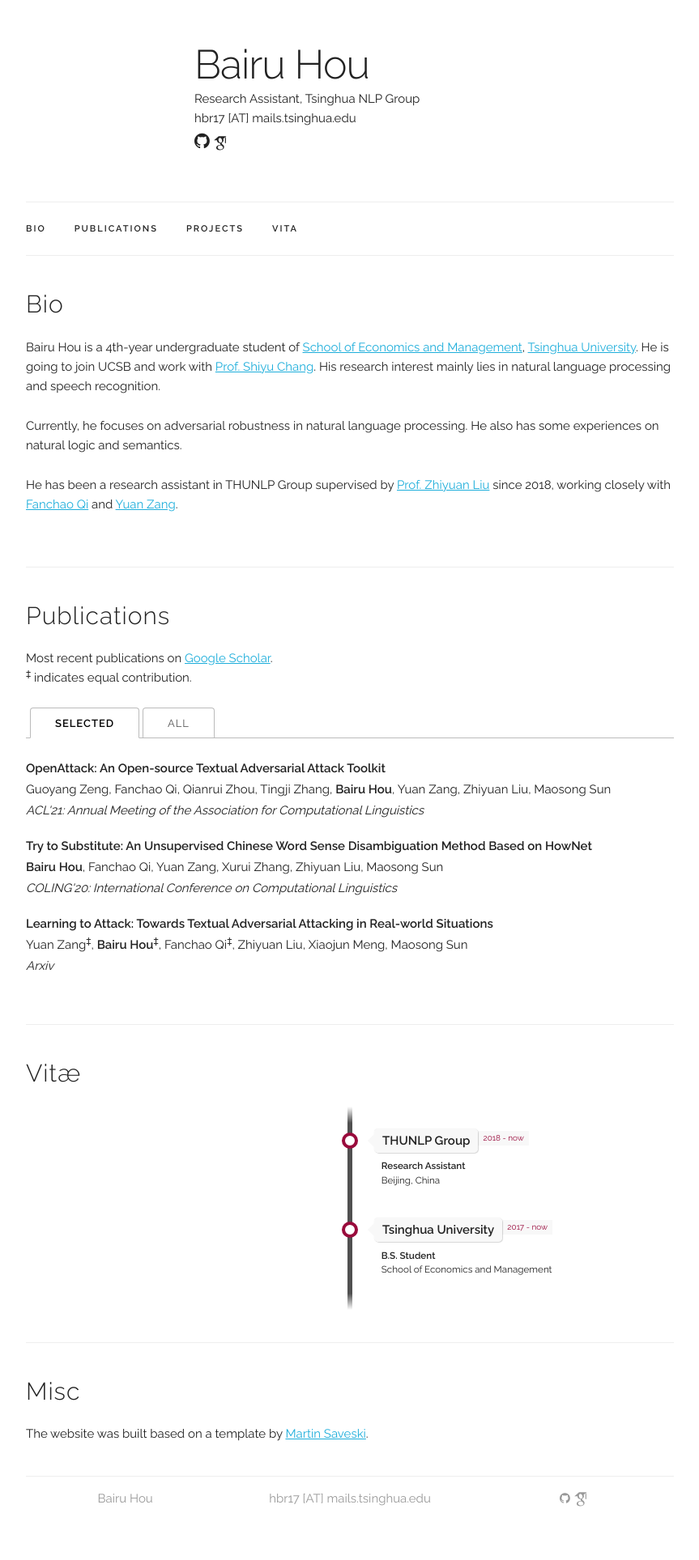
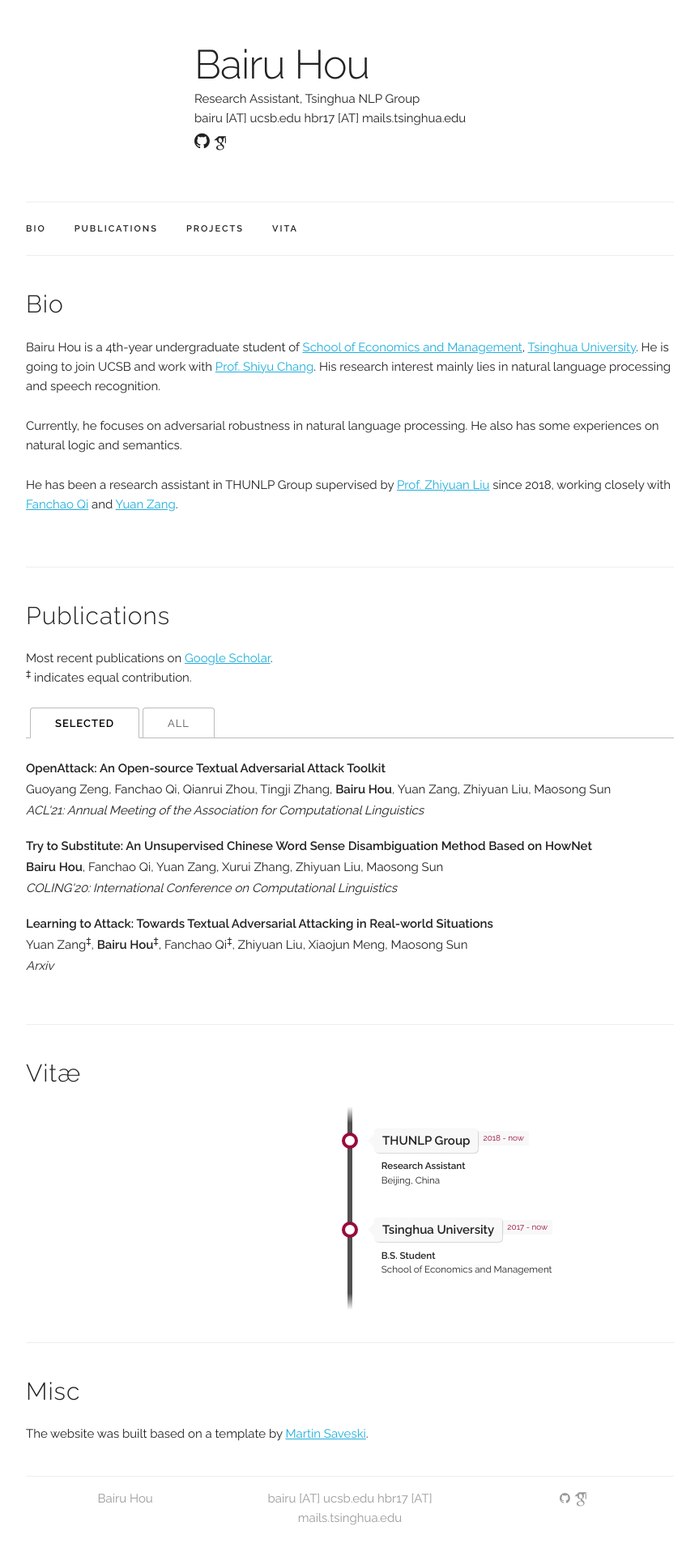
Before and after one commit to hbr690188270/hbr690188270.github.io, a Jekyll site: the page built from index.html, in a window 1280 px wide. Shown: the whole page at 81% size, without its empty margins (208-1071 px from the left). Built offline with Jekyll 4.4.1, drawn with Linux system fonts in a browser that asks for light colours; some web fonts are replaced; before the commit the page ends 1903 px from its top, so only the background shows below that.

Commit message:
1st version

```diff
--- a/_data/main_info.yaml
+++ b/_data/main_info.yaml
@@ -1,6 +1,6 @@
 name: "Bairu Hou"
 title: "Research Assistant, Tsinghua NLP Group"
-email: "hbr17 [AT] mails.tsinghua.edu"
+email: "bairu [AT] ucsb.edu   hbr17 [AT] mails.tsinghua.edu"
 # profile_pic: "/assets/profile-pics/30_large.jpg"
 # twitter: "https://twitter.com/msaveski"
 # linkedin: "https://www.linkedin.com/in/msaveski"
```
